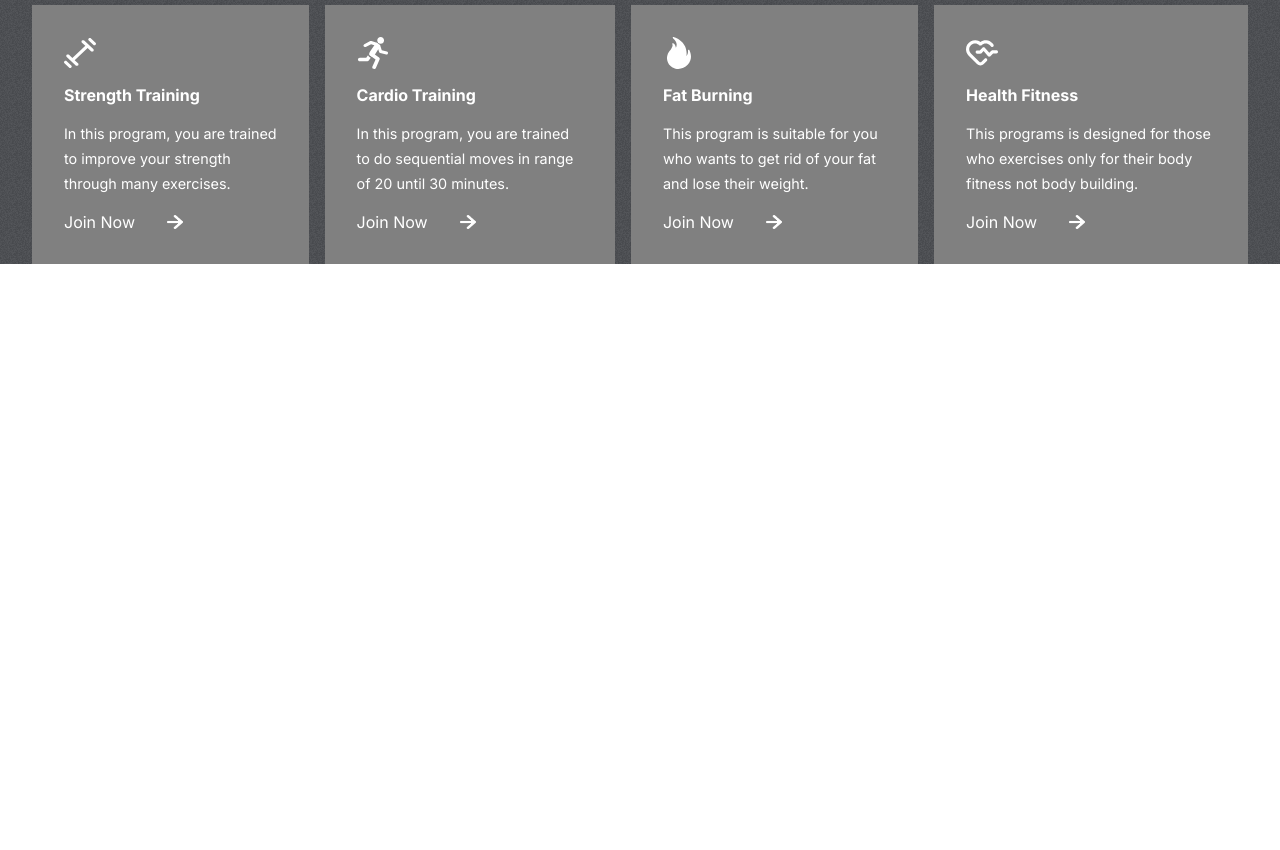
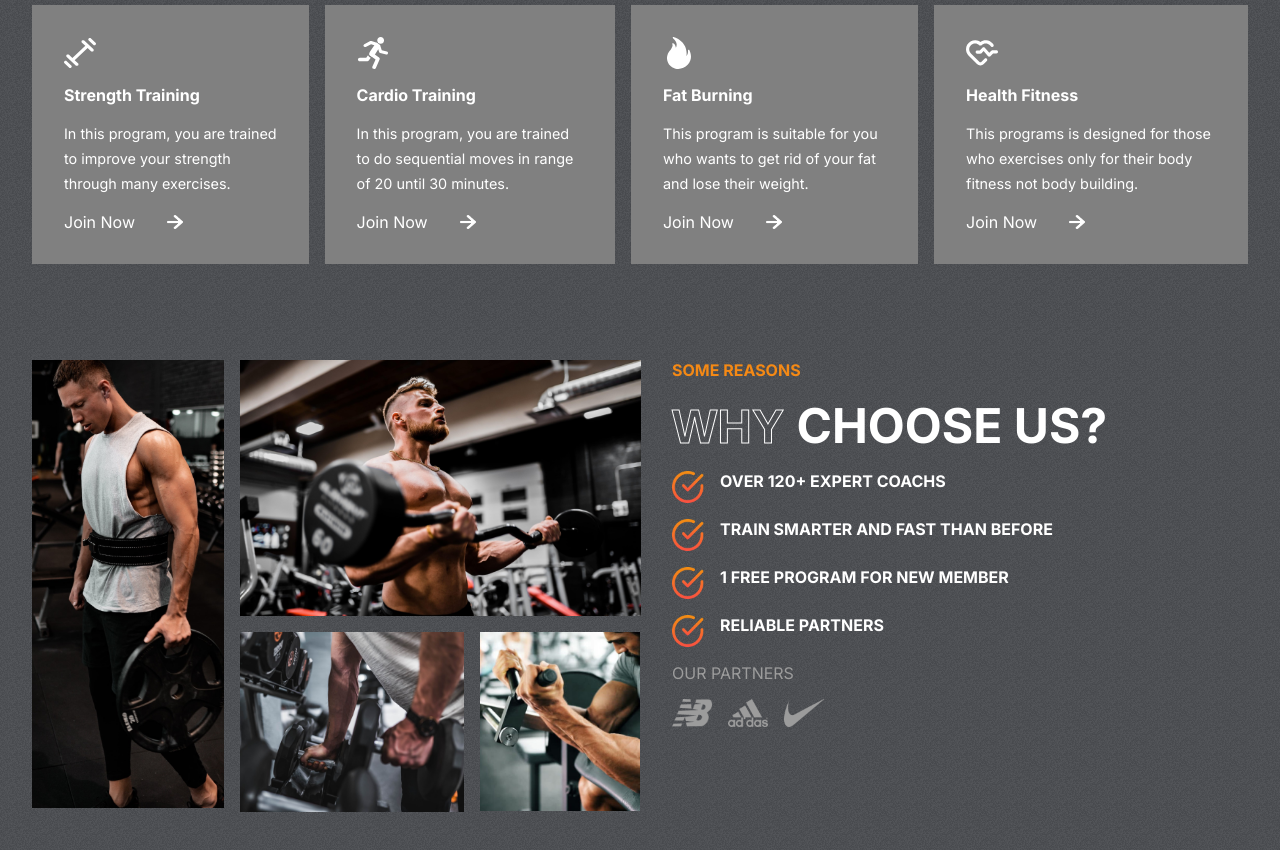
Before and after one commit to thanushan128/React-Responsive-Gym-Website, a React (Create React App) app: page / in a window 1280 px wide. Shown: the part 907-1757 px from the top of the page. Before the commit the page ends 1171 px from the top, so only its background shows below. Built offline with nearby package versions, Linux system fonts and the light colour scheme.

Commit message:
Complete reasons component

```diff
--- a/src/App.js
+++ b/src/App.js
@@ -1,6 +1,7 @@
 import './App.css';
 import Hero from './components/Hero/Hero';
 import { Programs } from './components/Programs/Programs';
+import { Reasons } from './components/Reasons/Reasons';
 
 
 function App() {
@@ -8,6 +9,7 @@ function App() {
     <div className="App">
           <Hero/>
           <Programs/>
+          <Reasons/>
     </div>
   );
 }
--- /dev/null
+++ b/src/components/Reasons/Reasons.css
@@ -0,0 +1,87 @@
+.reasons{
+    padding: 0 2rem;
+    display: flex;
+    gap: 2rem;
+}
+
+.left-r{
+    flex: 1 1;
+    display: grid;
+    grid-template-columns: repeat(3,1fr);
+    gap: 1rem;
+    grid-auto-rows: 1fr;
+}
+
+.left-r>img{
+    object-fit: cover;
+}
+
+.left-r>:nth-child(1){
+    width: 12rem;
+    grid-row: 1/3;
+    height: 28rem;
+}
+
+.left-r>:nth-child(2) {
+    width: auto;
+    grid-column: 2/4;
+    height: 16rem;
+}
+
+.left-r>:nth-child(3) {
+    width: 14rem;
+    grid-column: 2/3;
+    grid-row: 2;
+}
+
+.left-r>:nth-child(4) {
+    width: 10rem;
+    grid-row: 2;
+    grid-column: 3/4;
+    height: 11.2rem;
+}
+
+.right-r{
+    flex: 1 1;
+    text-transform: uppercase;
+    gap: 1rem;
+    display: flex;
+    flex-direction: column;
+}
+
+.right-r>span{
+    font-weight: bold;
+    color: var(--orange);
+}
+
+.right-r>div{
+    color: white;
+    font-size: 3rem;
+    font-weight: bold;
+}
+
+.details-r{
+    display: flex;
+    flex-direction: column;
+    gap: 1rem;
+}
+
+.details-r>div{
+    display: flex;
+    font-size: 1rem;
+    gap: 1rem;
+}
+
+.details-r>div>img{
+    width: 2rem;
+    height: 2rem;
+}
+
+.partners{
+    display: flex;
+    gap: 1rem;
+}
+
+.partners>img{
+    width: 2.5rem;
+}
--- /dev/null
+++ b/src/components/Reasons/Reasons.jsx
@@ -0,0 +1,58 @@
+import React from "react";
+import "./Reasons.css";
+import image1 from "../../assets/image1.png";
+import image2 from "../../assets/image2.png";
+import image3 from "../../assets/image3.png";
+import image4 from "../../assets/image4.png";
+import nb from "../../assets/nb.png";
+import adidas from "../../assets/adidas.png";
+import nike from "../../assets/nike.png";
+import tick from "../../assets/tick.png";
+
+export const Reasons = () => {
+  return (
+    <div className="reasons" id="reasons">
+      <div className="left-r">
+        <img src={image1} alt="" />
+        <img src={image2} alt="" />
+        <img src={image3} alt="" />
+        <img src={image4} alt="" />
+      </div>
+      <div className="right-r">
+        <span>Some reasons </span>
+
+        <div>
+          <span className="stroke-text">Why </span>
+          <span>Choose us?</span>
+        </div>
+
+        <div className="details-r">
+          <div>
+            <img src={tick} alt=""></img>
+            <span>OVER 120+ EXPERT COACHS</span>
+          </div>
+          <div>
+            <img src={tick} alt="" />
+            <span>TRAIN SMARTER AND FAST THAN BEFORE</span>
+          </div>
+          <div>
+            <img src={tick} alt="" />
+            <span>1 FREE PROGRAM FOR NEW MEMBER</span>
+          </div>
+          <div>
+            <img src={tick} alt="" />
+            <span>RELIABLE PARTNERS</span>
+          </div>
+        </div>
+        <span style={{ color: "var(--gray)", fontWeight: "normal" }}>
+          OUR PARTNERS
+        </span>
+        <div className="partners">
+          <img src={nb} alt="" />
+          <img src={adidas} alt="" />
+          <img src={nike} alt="" />
+        </div>
+      </div>
+    </div>
+  );
+};
```
